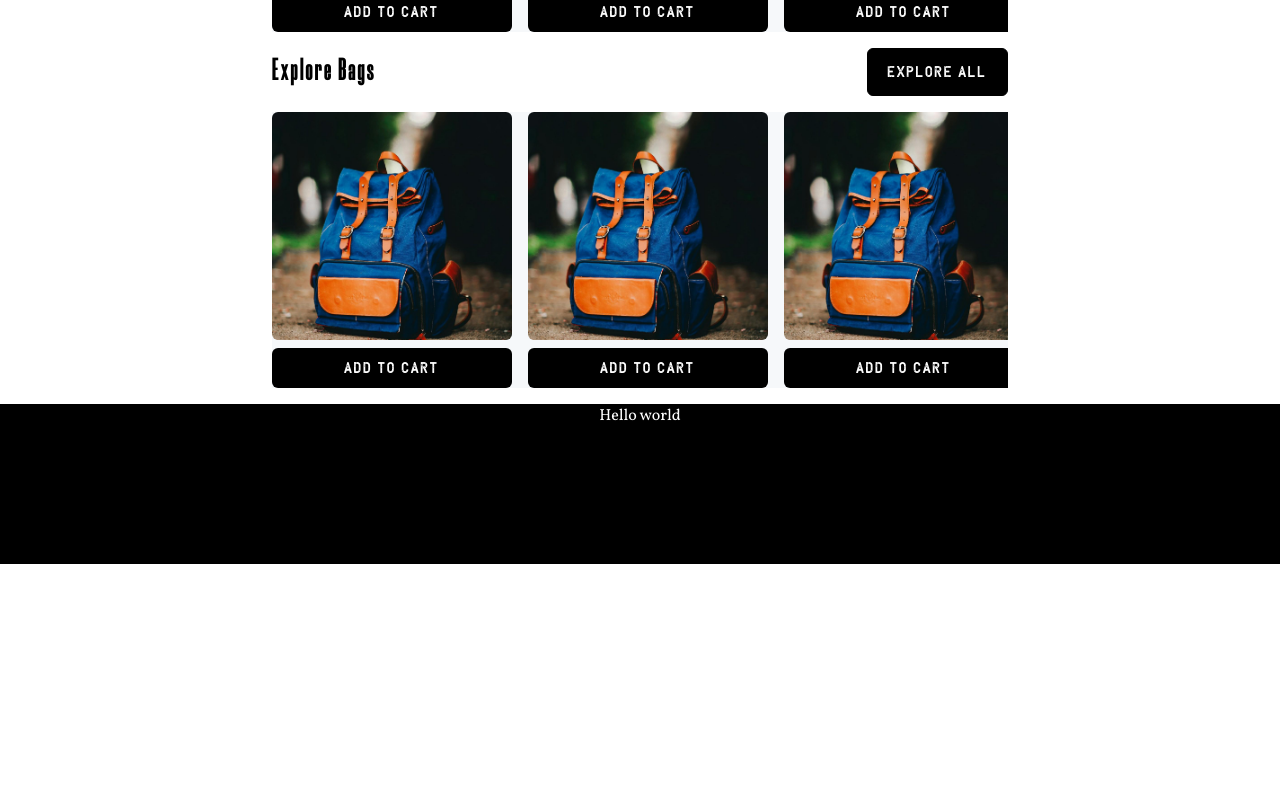
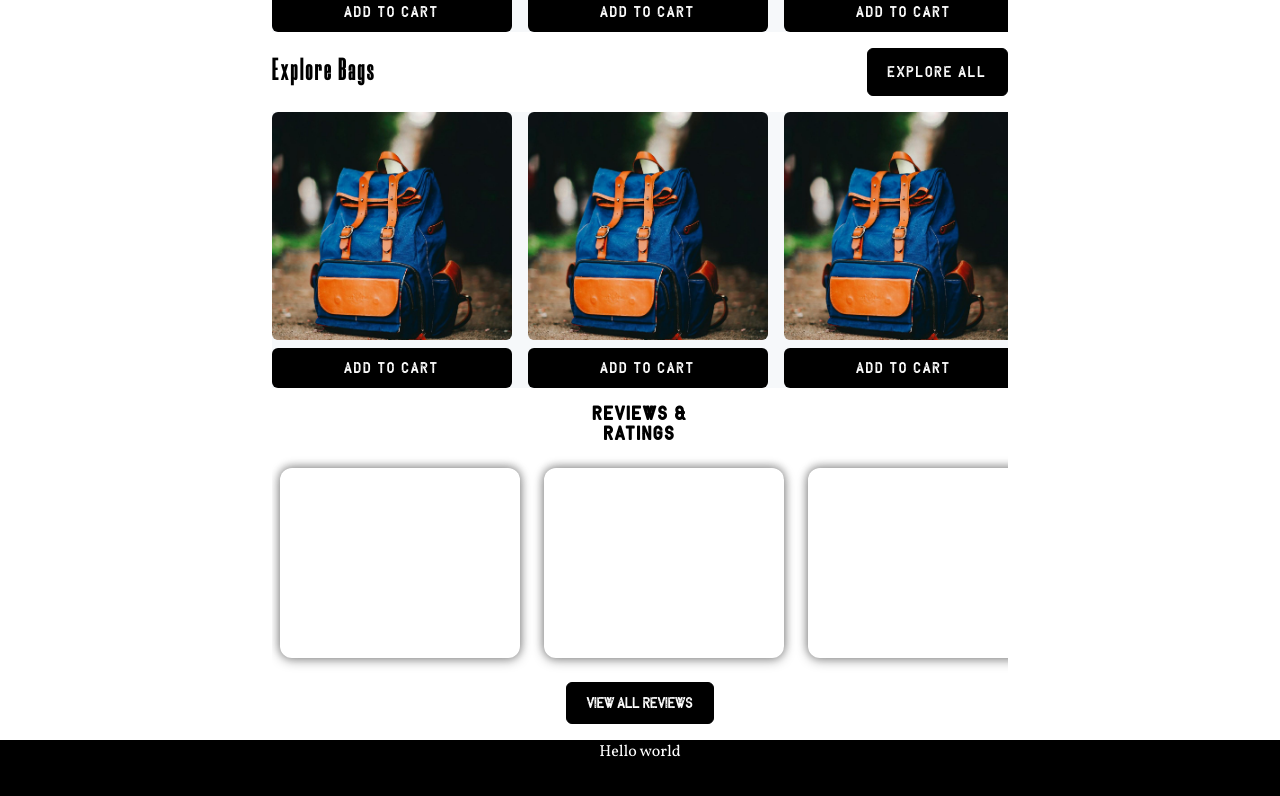
Before and after one commit to OfficialSubham/bondstore, a React (Vite) app: page / in a window 1280 px wide. Shown: the part 2004-2800 px from the top of the page. Before the commit the page ends 2568 px from the top, so only its background shows below. Built offline with nearby package versions, Linux system fonts and the light colour scheme; a web font is replaced by a local one.

Commit message:
Completed the landing page with review section

```diff
--- a/package.json
+++ b/package.json
@@ -16,6 +16,7 @@
     "react": "^18.3.1",
     "react-dom": "^18.3.1",
     "react-router-dom": "^7.8.1",
+    "swiper": "^11.2.10",
     "tailwindcss": "^4.1.12"
   },
   "devDependencies": {
--- /dev/null
+++ b/src/components/reviewSection.tsx
@@ -0,0 +1,29 @@
+import { useNavigate } from "react-router-dom";
+
+export default function ReviewSection({ items }: { items: number[] }) {
+  const navigate = useNavigate();
+  return (
+    <div className="w-full h-80 flex flex-col items-center snap-x snap-mandatory overflow-hidden">
+      <div className="w-30 text-center font-toreadore text-xl font-bold leading-5 tracking-widest">
+        Reviews & Ratings
+      </div>
+      <div className="flex-1 w-full flex gap-6 items-center px-2 overflow-x-scroll scroll-smooth scrollbar-hidden">
+        {items.map((_, i) => (
+          <div
+            key={i}
+            data-index={i}
+            className={`carousel-item h-[80%] w-60 snap-center flex-shrink-0 transition-transform duration-300 rounded-xl shadow-[0_2px_12px_rgba(0,0,0,0.4),0_-2px_10px_rgba(0,0,0,0.3)]`}
+          />
+        ))}
+      </div>
+      <button
+        className="bg-black text-white rounded-md hover:bg-transparent border border-black hover:text-black transition-all duration-300 px-5 py-2 font-toreadore"
+        onClick={() => {
+          navigate("/reviews");
+        }}
+      >
+        View All Reviews
+      </button>
+    </div>
+  );
+}
--- /dev/null
+++ b/src/components/reviews.tsx
@@ -0,0 +1,5 @@
+const Reviews = () => {
+  return <div></div>;
+};
+
+export default Reviews;
--- a/src/index.css
+++ b/src/index.css
@@ -20,3 +20,19 @@ body {
   --font-morganite: Morganite;
   --font-toreadore: Toreadore;
 }
+@layer utilities {
+  /* Hide scrollbar for Chrome, Safari and Opera */
+  .scrollbar-hidden::-webkit-scrollbar {
+    display: none;
+  }
+
+  /* Hide scrollbar for Firefox */
+  .scrollbar-hidden {
+    scrollbar-width: none;
+  }
+
+  /* Hide scrollbar for IE and Edge */
+  .scrollbar-hidden {
+    -ms-overflow-style: none;
+  }
+}
--- a/src/pages/Home.tsx
+++ b/src/pages/Home.tsx
@@ -1,6 +1,7 @@
 import HeroSection from "../components/heroSection";
 import Category from "../components/category";
 import Container from "../components/container";
+import ReviewSection from "../components/reviewSection";
 
 const Home = () => {
   const category = [
@@ -44,6 +45,7 @@ const Home = () => {
           />
         );
       })}
+      <ReviewSection items={[1, 2, 3, 4, 5, 6, 7, 8]} />
     </Container>
   );
 };
```
Also changed, not shown: 1 other file (tests, documents, lock files or other folders).
